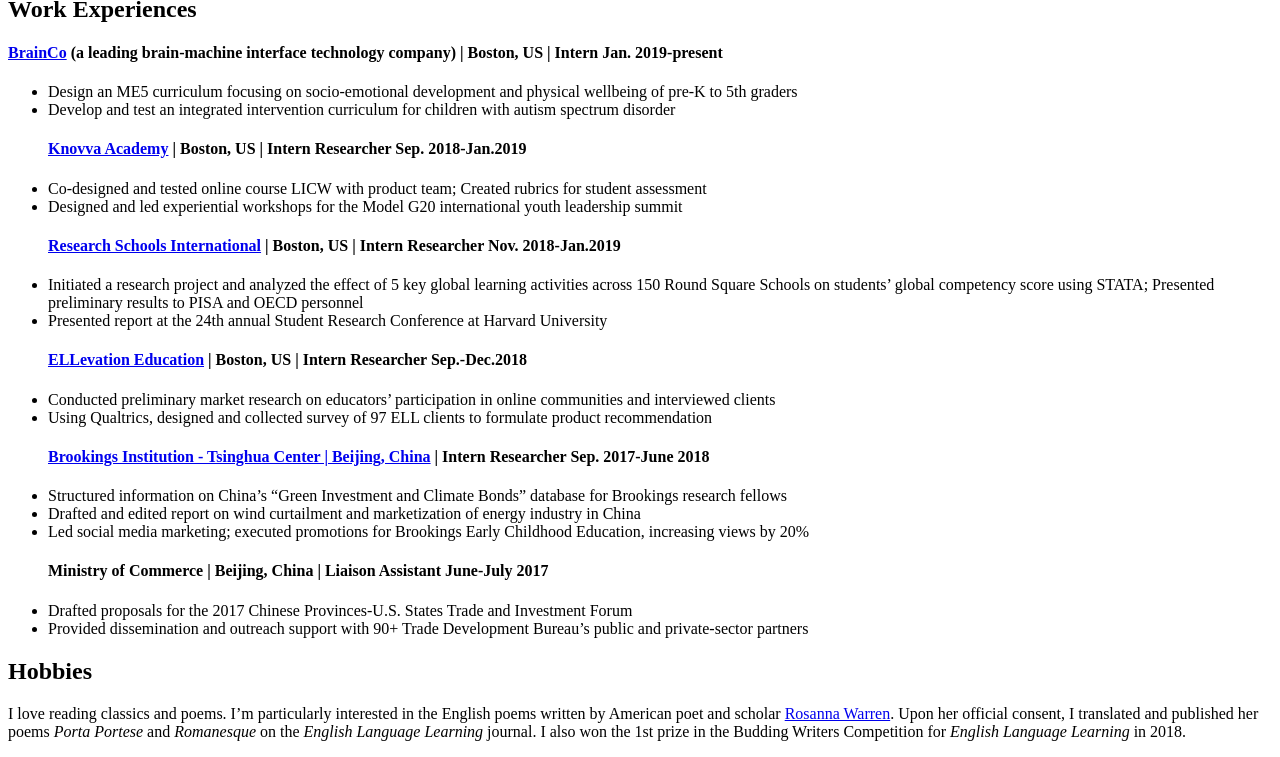
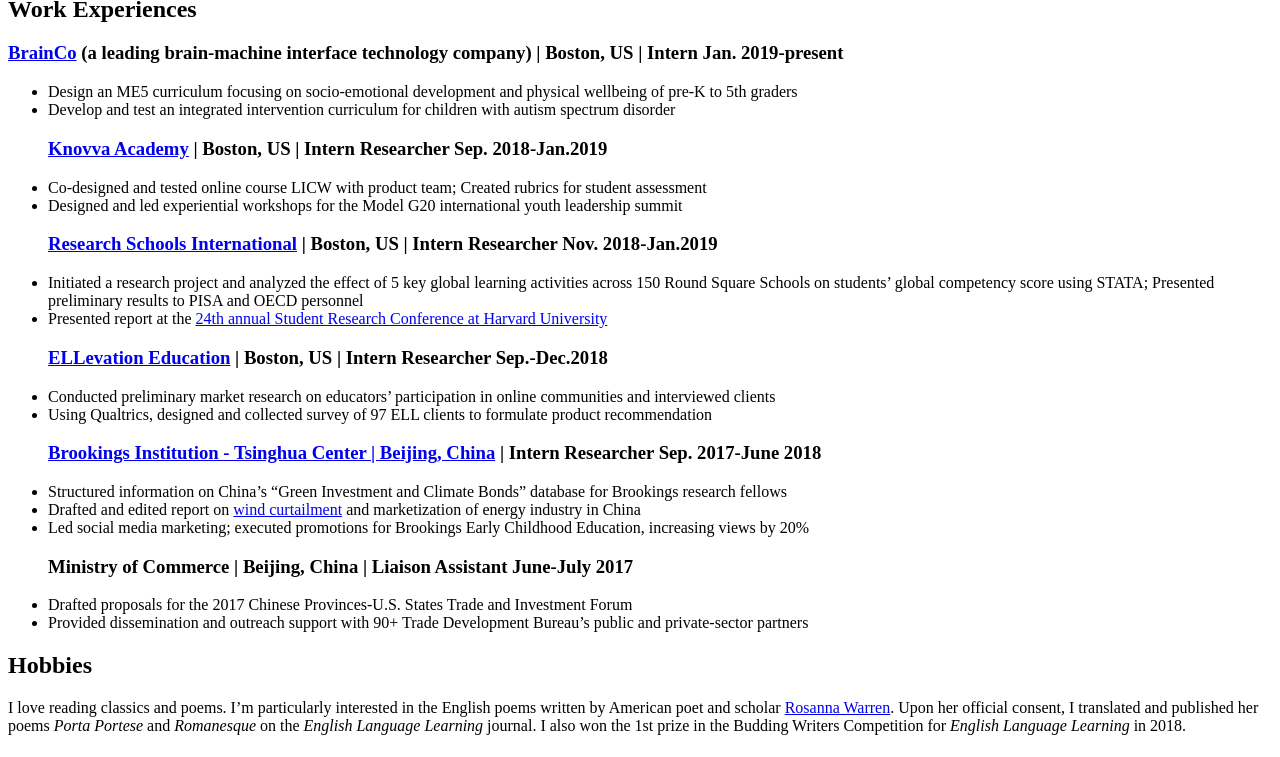
Before and after one commit to Sylviawzy/Sylviawzy.github.io, a Jekyll site: the page built from index.md, in a window 1280 px wide and 900 px high, scrolled down 2539 px, cut to the strip 143-900 px from the top of the window. Built offline with Jekyll 4.4.1, drawn with Linux system fonts in a browser that asks for light colours; our own code applies the rules of GitHub Pages for plain Markdown files; a style sheet for code colours, icons or effects is not loaded; part of the change alters nothing that is shown.

```diff
--- a/index.md
+++ b/index.md
@@ -29,23 +29,23 @@ The purpose of the study is to determine whether strategies for quality improvem
 <br><br>
 
 ## Work Experiences
-#### [BrainCo](https://www.brainco.tech/) (a leading brain-machine interface technology company) | Boston, US | Intern	Jan. 2019-present
+### [BrainCo](https://www.brainco.tech/) (a leading brain-machine interface technology company) | Boston, US | Intern	Jan. 2019-present
 -	Design an ME5 curriculum focusing on socio-emotional development and physical wellbeing of pre-K to 5th graders
 -	Develop and test an integrated intervention curriculum for children with autism spectrum disorder
-#### [Knovva Academy](https://www.knovva.com/) | Boston, US | Intern Researcher	Sep. 2018-Jan.2019
+### [Knovva Academy](https://www.knovva.com/) | Boston, US | Intern Researcher	Sep. 2018-Jan.2019
 -	Co-designed and tested online course LICW with product team; Created rubrics for student assessment
 -	Designed and led experiential workshops for the Model G20 international youth leadership summit
-#### [Research Schools International](https://researchschools-international-cmna.squarespace.com/) | Boston, US | Intern Researcher	Nov. 2018-Jan.2019
+### [Research Schools International](https://researchschools-international-cmna.squarespace.com/) | Boston, US | Intern Researcher	Nov. 2018-Jan.2019
 -	Initiated a research project and analyzed the effect of 5 key global learning activities across 150 Round Square Schools on students’ global competency score using STATA; Presented preliminary results to PISA and OECD personnel
--	Presented report at the 24th annual Student Research Conference at Harvard University
-#### [ELLevation Education](https://ellevationeducation.com/home/default) | Boston, US | Intern Researcher 	Sep.-Dec.2018
+-	Presented report at the [24th annual Student Research Conference at Harvard University](https://src.gse.harvard.edu/)
+### [ELLevation Education](https://ellevationeducation.com/home/default) | Boston, US | Intern Researcher 	Sep.-Dec.2018
 -	Conducted preliminary market research on educators’ participation in online communities and interviewed clients
 -	Using Qualtrics, designed and collected survey of 97 ELL clients to formulate product recommendation
-#### [Brookings Institution - Tsinghua Center | Beijing, China](https://www.brookings.edu/center/brookings-tsinghua-center/) | Intern Researcher	Sep. 2017-June 2018
+### [Brookings Institution - Tsinghua Center | Beijing, China](https://www.brookings.edu/center/brookings-tsinghua-center/) | Intern Researcher	Sep. 2017-June 2018
 -	Structured information on China’s “Green Investment and Climate Bonds” database for Brookings research fellows
--	Drafted and edited report on wind curtailment and marketization of energy industry in China
+-	Drafted and edited report on [wind curtailment](https://www.brookings.edu/wp-content/uploads/2018/03/wind-curtailment-in-china-and-lessons-from-the-united-states1.pdf) and marketization of energy industry in China
 -	Led social media marketing; executed promotions for Brookings Early Childhood Education, increasing views by 20%
-#### Ministry of Commerce | Beijing, China | Liaison Assistant 	June-July 2017
+### Ministry of Commerce | Beijing, China | Liaison Assistant 	June-July 2017
 -	Drafted proposals for the 2017 Chinese Provinces-U.S. States Trade and Investment Forum
 -	Provided dissemination and outreach support with 90+ Trade Development Bureau’s public and private-sector partners
 
```
